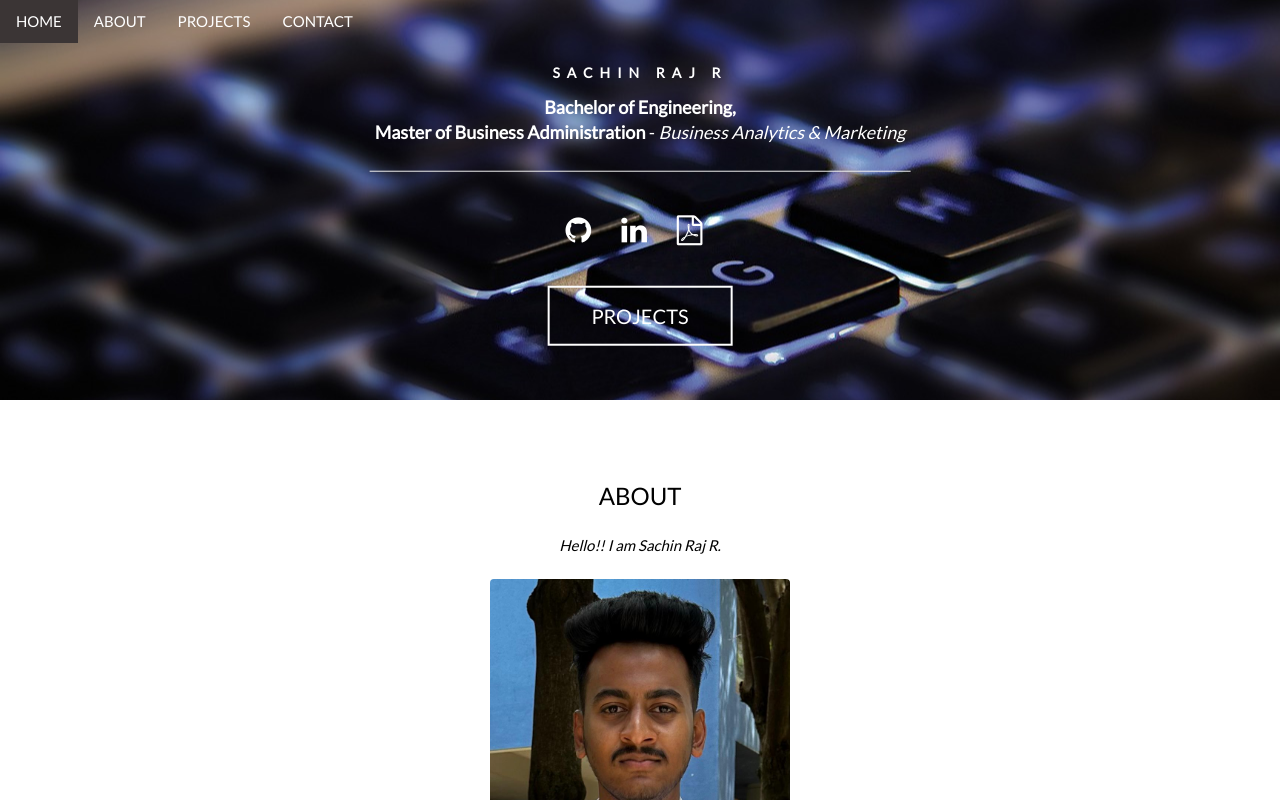
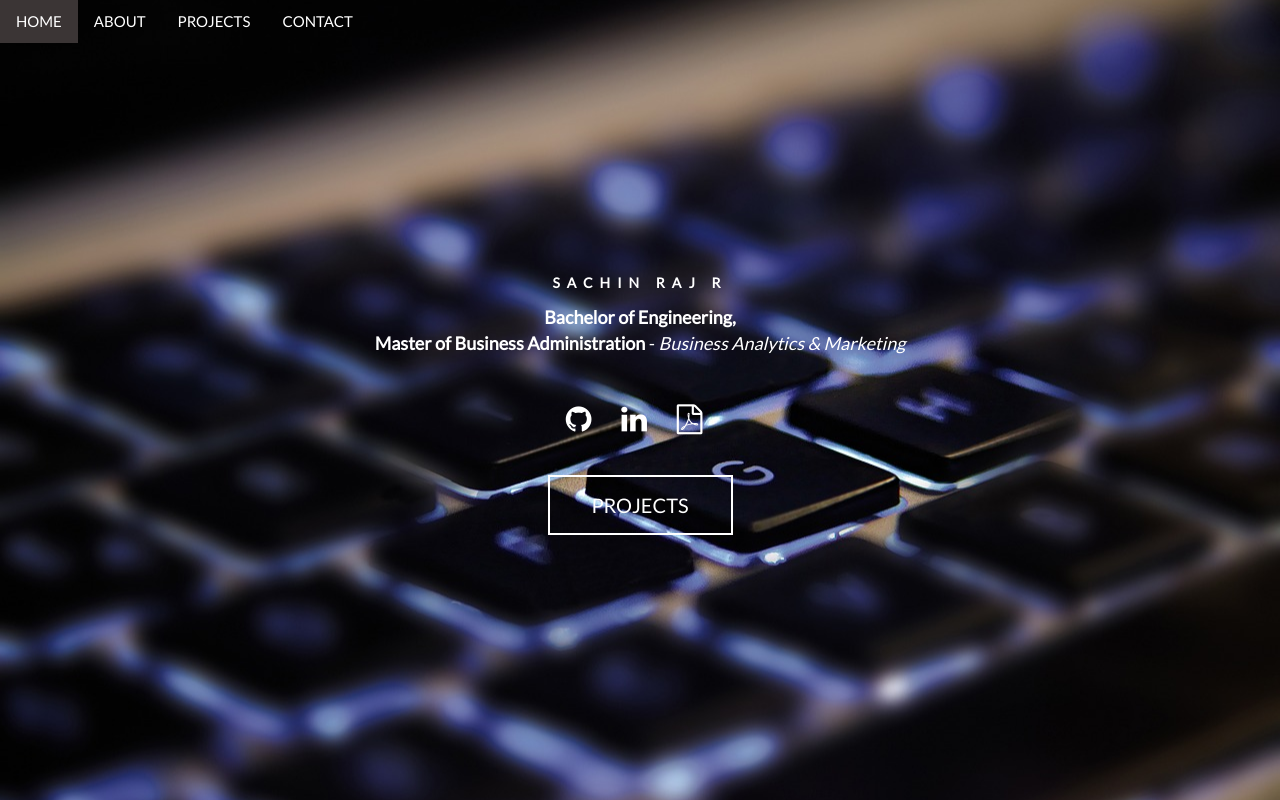
Before and after one commit to sachinraj01/My_Portfolio, a plain HTML site: page index.html in a window 1280 px wide. Shown: the top 800 px of the page. Drawn offline with nearby package versions, Linux system fonts and the light colour scheme; a web font is replaced by a local one.

Commit message:
Add files via upload

```diff
--- a/CSS/indexStyle.css
+++ b/CSS/indexStyle.css
@@ -220,23 +220,51 @@ html {
     padding: 10px;
 }
 
+.center-content {
+    display: flex;
+    flex-direction: column;
+    /* Stack content vertically */
+    align-items: center;
+    /* Center horizontally */
+    justify-content: center;
+    /* Center vertically */
+    height: 100vh;
+    /* Full viewport height */
+    text-align: center;
+    /* Center text */
+    padding: 0 20px;
+    /* Add padding for smaller screens */
+    box-sizing: border-box;
+    /* Ensure padding is included in width */
+}
+
+/* Ensure degree text is responsive */
 .degrees {
     font-size: 1.5rem;
+    /* Adjusted base font size */
     line-height: 1.4;
+    /* Line height for readability */
     white-space: normal;
+    /* Allow text to wrap on smaller screens */
 }
 
+/* Responsive styles for smaller screens */
 @media screen and (max-width: 768px) {
     .degrees {
         font-size: 1.2rem;
+        /* Smaller font size for tablets */
         padding: 0 10px;
+        /* Add some padding for better alignment */
     }
 }
 
 @media screen and (max-width: 480px) {
     .degrees {
         font-size: 1rem;
+        /* Smaller font size for mobile phones */
         white-space: normal;
+        /* Ensure text wraps */
         padding: 0 5px;
+        /* Adjust padding for smaller screens */
     }
 }
--- a/index.html
+++ b/index.html
@@ -38,7 +38,7 @@
 
     <!-- First Parallax Image with Logo Text -->
     <div class="bgimg-1 w3-display-container w3-opacity-min" id="home">
-        <div class="w3-display-middle" style="white-space: nowrap;">
+        <div class="center-content">
             <div class="w3-center w3-padding-large w3-text-white w3-xlarge w3-wide w3-animate-opacity">
                 <b>SACHIN RAJ R</b>
             </div>
@@ -47,7 +47,6 @@
                 <b>Bachelor of Engineering,<br> Master of Business Administration</b> -
                 <i>Business Analytics & Marketing</i>
             </div>
-            <hr>
             <p class="icons-banner">
                 <a href="https://github.com/sachinraj01" target="_blank"><i class="fa fa-github"
                         aria-hidden="true"></i></a>
```
